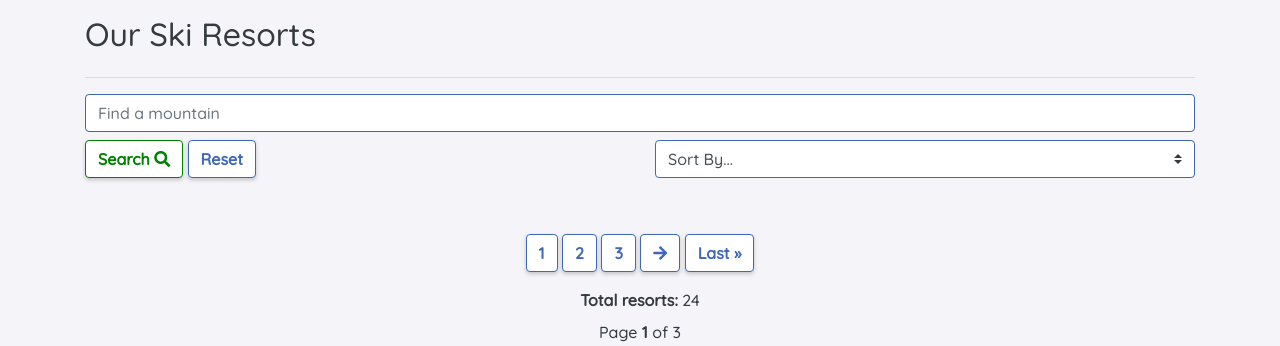
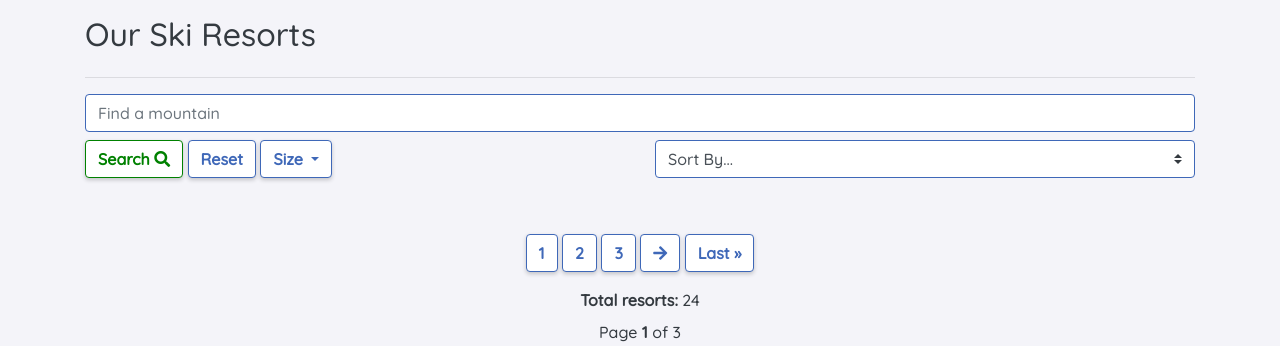
Before and after one commit to Oldman10000/ski-carinthia, a Django app: page /resorts/ in a window 1280 px wide. Shown: the part 60-406 px from the top of the page. Run offline with Django 3.2, Linux system fonts and the light colour scheme; data comes from the database, SQL or seed files in the repository; some libraries are stand-ins or nearby versions.

Commit message:
add size filter to resorts page

```diff
--- a/resorts/templates/resorts/resorts.html
+++ b/resorts/templates/resorts/resorts.html
@@ -27,6 +27,17 @@
                 Search <i class="fas fa-search"></i>
             </button>
             <a href="{% url 'resorts' %}" class="btn btn-blue">Reset</a>
+            <div class="dropdown d-inline">
+                <button class="btn btn-blue dropdown-toggle" type="button" id="sizedropdown" data-toggle="dropdown"
+                    aria-haspopup="true" aria-expanded="false">
+                    Size
+                </button>
+                <div class="dropdown-menu" aria-labelledby="sizedropdown">
+                    <a class="dropdown-item" href="{% url 'resorts' %}?small">Small</a>
+                    <a class="dropdown-item" href="{% url 'resorts' %}?medium">Medium</a>
+                    <a class="dropdown-item" href="{% url 'resorts' %}?large">Large</a>
+                </div>
+            </div>
         </div>
         <div class="col-12 col-lg-6">
             <div class="sort-select-wrapper">
--- a/resorts/views.py
+++ b/resorts/views.py
@@ -36,6 +36,12 @@ def all_resorts(request):
 
         if 'large' in request.GET:
             resorts = resorts.filter(size='large')
+
+        if 'medium' in request.GET:
+            resorts = resorts.filter(size='medium')
+
+        if 'small' in request.GET:
+            resorts = resorts.filter(size='small')
 
         if 'q' in request.GET:
             query = request.GET['q']
```
